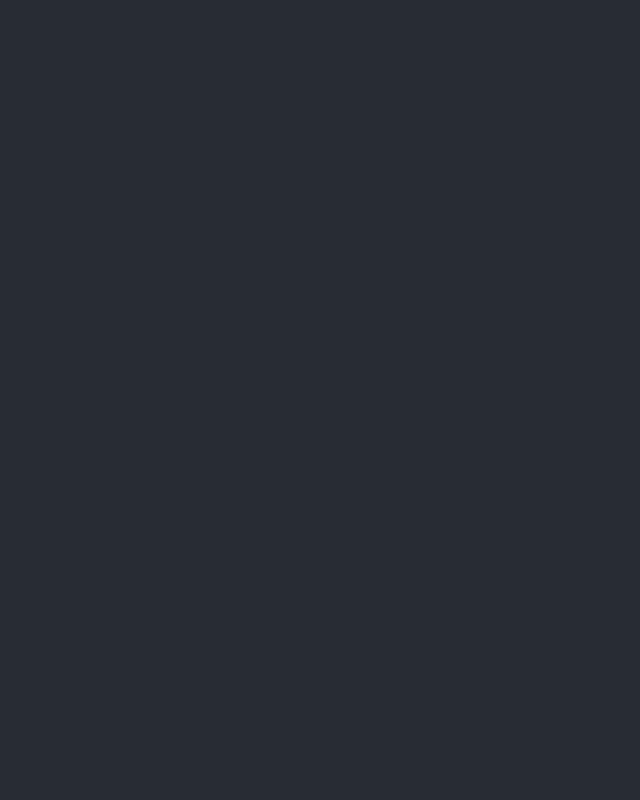
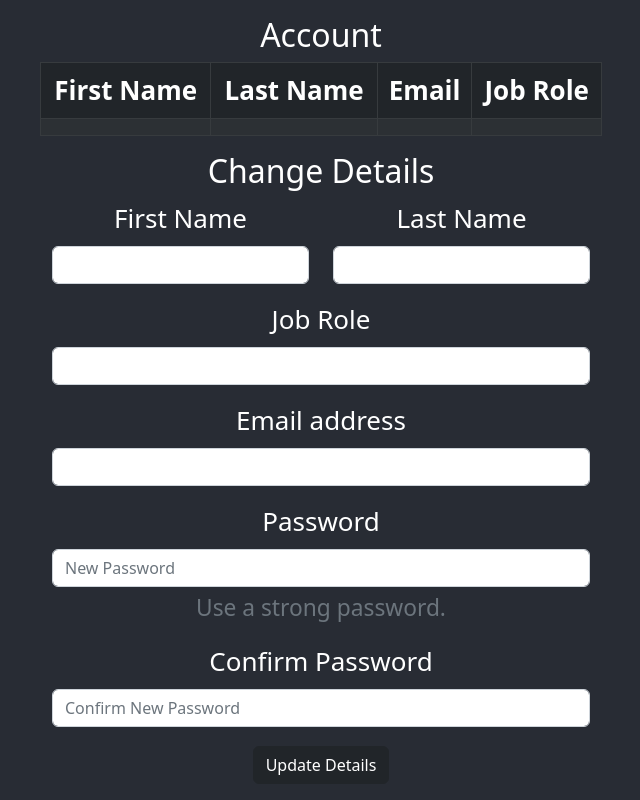
Before and after one commit to jacobwysocki/Cybersurvival-Task, a React (Create React App) app in the folder app/: page /ManageAccount in a window 1280 px wide. Before the commit this address had no page. Shown: the whole page, without its empty margins (319-959 px from the left). Built offline with nearby package versions, Linux system fonts and the light colour scheme; no server answers; sample sign-in values are in the browser's storage.

Commit message:
User Management - both admin and user finished

```diff
--- a/app/src/App.js
+++ b/app/src/App.js
@@ -13,6 +13,7 @@ import SecInfoPage from "./components/SecInfo";
 import Dashboard from "./components/Dashboard";
 import AdminUsers from "./components/AdminUsers";
 import GroupSelect from './components/GroupSelect';
+import ManageAccount from "./components/ManageAccount";
 
 function App() {
 
@@ -36,6 +37,8 @@ function App() {
           <Route path="/SecInfo" element={<SecInfoPage/>}/>
           <Route path="/dashboard" element={<Dashboard handleAuthenticated={setAuthenticated} authenticated={authenticated}/>}/>
           <Route path="/adminUsers" element={<AdminUsers handleAuthenticated={setAuthenticated} authenticated={authenticated}/>}/>
+          <Route path="/ManageAccount" element={<ManageAccount handleAuthenticated={setAuthenticated} authenticated={authenticated}/>}/>
+
         </Routes>
       </header>
     </div>
--- a/app/src/components/AdminItems.js
+++ b/app/src/components/AdminItems.js
@@ -10,7 +10,7 @@ function AdminItems(props) {
   const token = localStorage.getItem('token');
 
   useEffect(() => {
-    fetch("http://localhost:8888/api/items",
+    fetch("http://localhost/api/items",
             {
                 method: 'GET',
                 headers: {"Authorization": "Bearer " + token}
--- a/app/src/components/Dashboard.js
+++ b/app/src/components/Dashboard.js
@@ -41,6 +41,12 @@ function Dashboard(props) {
                     type="submit">
                         Manage Users
                     </Button>}
+                {localStorage.getItem('rank') == "user" &&
+                    <Button as={Link} to="/ManageAccount" className="button"
+                            variant="dark"
+                            type="submit">
+                        Manage Account
+                    </Button>}
                 {localStorage.getItem('rank') == "admin" &&
                     <Button as={Link} to="/AdminItems" className="button"
                             variant="dark"
--- a/app/src/components/Login.js
+++ b/app/src/components/Login.js
@@ -63,6 +63,7 @@ function Login(props) {
                         // localStorage.setItem('password', password);
                         localStorage.setItem('token', json.token);
                         localStorage.setItem('rank', json.rank);
+                        localStorage.setItem('userID', json.userID);
                     }
                     else if (json.message === "Invalid Credentials.") {
                         setErrorMessage("Invalid Username or Password")
--- /dev/null
+++ b/app/src/components/ManageAccount.js
@@ -0,0 +1,214 @@
+import React, {useState, useEffect} from 'react';
+import { Navigate } from "react-router-dom";
+import Button from "react-bootstrap/Button";
+import Table from 'react-bootstrap/Table';
+import {Buffer} from "buffer";
+import Container from "react-bootstrap/Container";
+import Form from "react-bootstrap/Form";
+import Row from "react-bootstrap/Row";
+import Col from "react-bootstrap/Col";
+import Alert from "react-bootstrap/Alert";
+
+function ManageAccount(props) {
+
+    const [firstName, setFirstName] = useState(null);
+    const [lastName, setLastName] = useState(null);
+    const [email, setEmail] = useState(null);
+    const [password,setPassword] = useState(null);
+    const [confirmPassword,setConfirmPassword] = useState(null);
+    const [jobRole,setJobRole] = useState(null);
+    const [userType,setUserType] = useState(null);
+    const [registered,setRegistered] = useState(false);
+    const [errorMessage,setErrorMessage] = useState("");
+    const currentUserID = localStorage.getItem('userID');
+
+
+    useEffect(
+        () => {
+            if (localStorage.getItem('token')) {
+                props.handleAuthenticated(true)
+            }
+        }
+        , [])
+
+    const [currentUser, setCurrentUser] = useState([]);
+
+    const token = localStorage.getItem('token');
+    console.log(currentUserID);
+    useEffect( () => {
+        fetch("http://localhost/api/users/" + currentUserID,
+            {
+                method: 'GET',
+                headers: {"Authorization": "Bearer " + token}
+            })
+            .then(
+                (response) => response.json()
+            ).then(
+            data => setCurrentUser(data)
+        ).catch((err) => {
+            console.log(err.message);
+        });
+    }, []);
+
+    const handleSubmit = () => {
+        console.log(firstName,lastName,email,password,confirmPassword, jobRole);
+        if(password !== confirmPassword){
+            setErrorMessage("Passwords do not match");
+        }
+        else {
+
+            const updatedUserData = {
+                "userID": currentUserID,
+                "firstName": firstName || currentUser.firstName,
+                "lastName": lastName || currentUser.lastName,
+                "email": email || currentUser.email,
+                "password": password || currentUser.password,
+                "jobRole": jobRole || currentUser.jobRole,
+            };
+
+            fetch('http://localhost/api/users/' + currentUserID,
+                {
+                method: 'PUT',
+                headers: { "Authorization": "Bearer " + token },
+                body: JSON.stringify(updatedUserData)
+            })
+                .then(response => {
+                    if (response.ok) {
+                        // update the current user state with the updated data
+                        setCurrentUser(updatedUserData);
+                        // set a success message or redirect to another page
+                        setRegistered(true);
+                    } else {
+                        throw new Error('Failed to update user');
+                    }
+                })
+                .catch(error => {
+                    console.error(error);
+                });
+
+        }
+    };
+
+    const handleInputChange = (e) => {
+        const {id , value} = e.target;
+        if(id === "firstName"){
+            setFirstName(value);
+        }
+        if(id === "lastName"){
+            setLastName(value);
+        }
+        if(id === "email"){
+            setEmail(value);
+        }
+        if(id === "password"){
+            setPassword(value);
+        }
+        if(id === "confirmPassword"){
+            setConfirmPassword(value);
+        }
+        if(id === "jobRole"){
+            setJobRole(value);
+        }
+
+    }
+
+
+    return(
+        <div>
+            {props.authenticated &&
+                <div>
+                    <h2>Account</h2>
+                    <Table striped bordered hover variant="dark">
+                        <thead>
+                        <tr>
+                            <th>First Name</th>
+                            <th>Last Name</th>
+                            <th>Email</th>
+                            <th>Job Role</th>
+                        </tr>
+                        </thead>
+                        <tbody>
+                        <tr>
+                            <td>{currentUser.firstName}</td>
+                            <td>{currentUser.lastName}</td>
+                            <td>{currentUser.email}</td>
+                            <td>{currentUser.jobRole}</td>
+                        </tr>
+                        </tbody>
+                    </Table>
+                    <h2>Change Details</h2>
+                    <div className= "registerForm">
+                        <Container>
+                            <Form>
+                                <Row>
+                                    <Col><Form.Group className="mb-3">
+                                        <Form.Label>First Name</Form.Label>
+                                        <Form.Control type="text" onChange = {(e) => handleInputChange(e)} id="firstName" placeholder={currentUser.firstName} />
+                                    </Form.Group>
+                                    </Col>
+
+                                    <Col><Form.Group className="mb-3">
+                                        <Form.Label>Last Name</Form.Label>
+                                        <Form.Control type="text" id="lastName" onChange = {(e) => handleInputChange(e)} placeholder={currentUser.lastName} />
+                                    </Form.Group>
+                                    </Col>
+
+                                </Row>
+
+                                <Row>
+                                    <Form.Group className="mb-3">
+                                        <Form.Label>Job Role</Form.Label>
+                                        <Form.Control type="text" id="jobRole" onChange = {(e) => handleInputChange(e)} placeholder={currentUser.jobRole} />
+                                    </Form.Group>
+
+                                    <Col><Form.Group className="mb-3">
+                                        <Form.Label>Email address</Form.Label>
+                                        <Form.Control type="email" id="email" onChange = {(e) => handleInputChange(e)} placeholder={currentUser.email} />
+                                    </Form.Group>
+
+
+                                        <Form.Group className="mb-3">
+                                            <Form.Label>Password</Form.Label>
+                                            <Form.Control type="password" id="password" onChange = {(e) => handleInputChange(e)} placeholder="New Password" />
+                                            <Form.Text className="text-muted">
+                                                Use a strong password.
+                                            </Form.Text>
+                                        </Form.Group>
+
+                                        <Form.Group className="mb-3">
+                                            <Form.Label>Confirm Password</Form.Label>
+                                            <Form.Control type="password" id="confirmPassword" onChange = {(e) => handleInputChange(e)} placeholder="Confirm New Password" />
+                                        </Form.Group>
+
+                                    </Col>
+
+                                </Row>
+                                {errorMessage.length > 0 ?
+                                    <Alert variant="danger">
+                                        {errorMessage}
+                                    </Alert>
+                                    : null}
+                                {registered === true ?
+                                    <Alert variant="success">
+                                        You have successfully changed details.
+                                    </Alert>
+                                    : null}
+                                <Button variant="dark"
+                                        onClick={handleSubmit}
+                                        >
+                                    Update Details
+                                </Button>
+
+
+                            </Form>
+                        </Container>
+                    </div>
+                </div>
+            }
+
+        </div>
+    )
+
+}
+
+export default ManageAccount;
```
Also changed, not shown: 2 other files (tests, documents, lock files or other folders).
